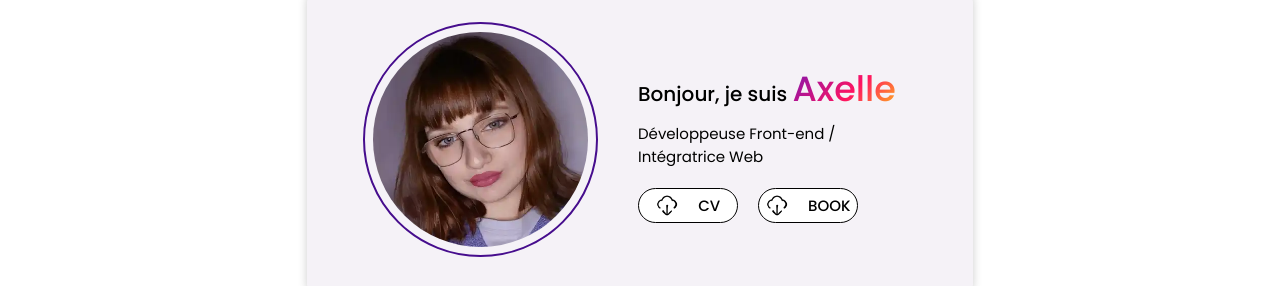
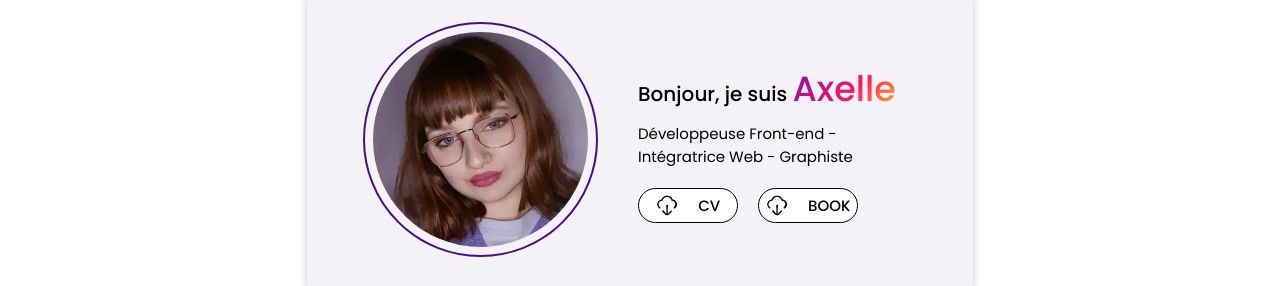
Before and after one commit to axllema/Portfolio, a React (Vite) app: page / in a window 1280 px wide. Shown: the part 148-434 px from the top of the page. Built offline with nearby package versions, Linux system fonts and the light colour scheme.

Commit message:
changes in starter : job

```diff
--- a/src/components/starter.jsx
+++ b/src/components/starter.jsx
@@ -48,7 +48,7 @@ function Starter() {
 
                 <div className="about-me">
                     <h2 className="about-me-title">{StarterTranslations[language].starter_hello || "Bonjour, je suis"} <span className="about-me-name"> Axelle</span></h2>
-                    <p className="about-me-content">{StarterTranslations[language].starter_role || "Développeuse Front-end / Intégratrice Web"}</p>
+                    <p className="about-me-content">{StarterTranslations[language].starter_role || "Développeuse Front-end - Intégratrice Web - Graphiste"}</p>
 
                     <div className="about-me-buttons">
                         <button className="about-me-button" onClick={handleDownload}>
--- a/src/translation/StarterTranslation.jsx
+++ b/src/translation/StarterTranslation.jsx
@@ -1,7 +1,7 @@
 const StarterTranslations = {
     fr: {
         starter_hello: "Bonjour, je suis",
-        starter_role: "Développeuse Front-end / Intégratrice Web",
+        starter_role: "Développeuse Front-end - Intégratrice Web - Graphiste",
         starter_cv_button: "CV",
         starter_book_button : "BOOK",
         starter_portrait_alt: "Portrait d'Axelle Maolé, la développeuse",
@@ -9,7 +9,7 @@ const StarterTranslations = {
     },
     en: {
         starter_hello: "Hello, I'm",
-        starter_role: "Front-end Developer / Web Integrator",
+        starter_role: "Front-end Developer - Web Integrator - Graphic Designer",
         starter_cv_button: "CV",
         starter_book_button : "BOOK",
         starter_portrait_alt: "Portrait of Axelle Maolé, the developer",
```
